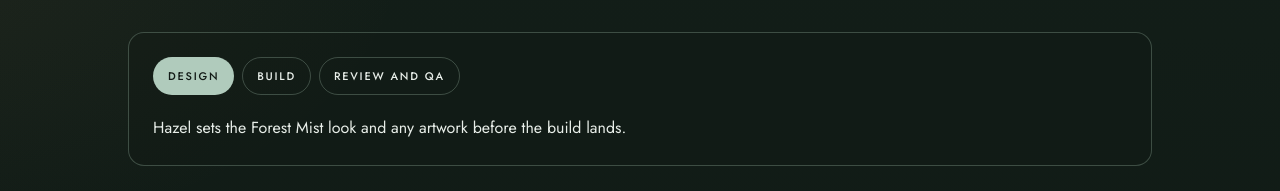
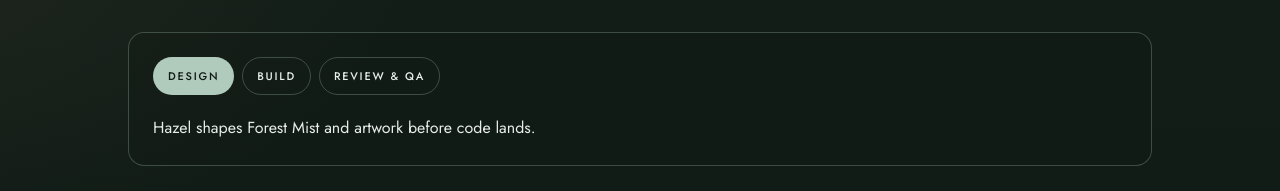
Before and after one commit to ashtonbach/agent-showcase, a Next.js app: page /showcase/ in a window 1280 px wide. Shown: the part 367-558 px from the top of the page. Built offline with nearby package versions, Linux system fonts and the light colour scheme.

Commit message:
Feature: Tabs (Author: Alder)
Co-authored-by: AshtonBach Coder <ashtonbach-coder@users.noreply.github.com>

```diff
--- a/app/lab/tabs/index.tsx
+++ b/app/lab/tabs/index.tsx
@@ -1,131 +1,81 @@
 "use client";
+import { useId, useState } from "react";
 
-import { useCallback, useId, useState } from "react";
-
-const STEPS = [
-  {
-    title: "Design",
-    body: "Hazel sets the Forest Mist look and any artwork before the build lands.",
-  },
-  {
-    title: "Build",
-    body: "Alder writes the lab feature in code, runs the gate, and ships the branch.",
-  },
-  {
-    title: "Review and QA",
-    body: "Rowan checks the PR; Cedar signs off on behavior before the coordinator merges.",
-  },
-] as const;
+const STEPS: readonly [string, string][] = [
+  ["Design", "Hazel shapes Forest Mist and artwork before code lands."],
+  ["Build", "Alder writes the lab feature, runs the gate, and ships."],
+  ["Review & QA", "Rowan reviews the PR; Cedar signs off before merge."],
+];
 
 export default function TabsLab() {
   const baseId = useId().replace(/:/g, "");
   const [selected, setSelected] = useState(0);
-
-  const select = useCallback((index: number) => {
+  const pick = (index: number) =>
     setSelected((index + STEPS.length) % STEPS.length);
-  }, []);
-
-  const onKeyDown = useCallback(
-    (event: React.KeyboardEvent<HTMLButtonElement>) => {
-      if (event.key === "ArrowRight") {
-        event.preventDefault();
-        select(selected + 1);
-      } else if (event.key === "ArrowLeft") {
-        event.preventDefault();
-        select(selected - 1);
-      }
-    },
-    [select, selected]
-  );
+  const onKeyDown = (event: React.KeyboardEvent<HTMLButtonElement>) => {
+    if (event.key === "ArrowRight") {
+      event.preventDefault();
+      pick(selected + 1);
+    } else if (event.key === "ArrowLeft") {
+      event.preventDefault();
+      pick(selected - 1);
+    }
+  };
 
   return (
-    <section
-      data-lab="tabs"
-      aria-labelledby={`${baseId}-heading`}
-      className="lab-wrap"
-    >
-      <h2 id={`${baseId}-heading`} className="lab-title">
-        How the showcase team works
-      </h2>
+    <section data-lab="tabs" aria-labelledby={`${baseId}-h`} className="lab-wrap">
+      <h2 id={`${baseId}-h`} className="lab-title">How the showcase team works</h2>
       <div className="lab-card">
-        <div
-          role="tablist"
-          aria-label="Showcase workflow steps"
-          className="lab-tablist"
-        >
-          {STEPS.map((step, index) => {
-            const tabId = `${baseId}-tab-${index}`;
-            const panelId = `${baseId}-panel-${index}`;
-            const isSelected = selected === index;
+        <div role="tablist" aria-label="Showcase workflow steps" className="lab-tablist">
+          {STEPS.map(([title], index) => {
+            const tabId = `${baseId}-t${index}`;
+            const panelId = `${baseId}-p${index}`;
+            const on = selected === index;
             return (
               <button
                 key={tabId}
                 type="button"
                 role="tab"
                 id={tabId}
-                aria-selected={isSelected}
+                aria-selected={on}
                 aria-controls={panelId}
-                tabIndex={isSelected ? 0 : -1}
-                className={`lab-tab${isSelected ? " lab-tab-active" : ""}`}
-                onClick={() => select(index)}
+                tabIndex={on ? 0 : -1}
+                className={on ? "lab-tab lab-tab-on" : "lab-tab"}
+                onClick={() => pick(index)}
                 onKeyDown={onKeyDown}
               >
-                {step.title}
+                {title}
               </button>
             );
           })}
         </div>
-        {STEPS.map((step, index) => {
-          const tabId = `${baseId}-tab-${index}`;
-          const panelId = `${baseId}-panel-${index}`;
-          const isSelected = selected === index;
+        {STEPS.map(([, body], index) => {
+          const tabId = `${baseId}-t${index}`;
+          const panelId = `${baseId}-p${index}`;
+          const on = selected === index;
           return (
             <div
               key={panelId}
               role="tabpanel"
               id={panelId}
               aria-labelledby={tabId}
-              hidden={!isSelected}
+              hidden={!on}
               className="lab-panel"
             >
-              <p className="lab-panel-text">{step.body}</p>
+              <p className="lab-copy">{body}</p>
             </div>
           );
         })}
       </div>
       <style>{`
-        .lab-wrap { width: min(720px, 100%); margin: 8px auto 56px; color: var(--mist, #F2EFE6); }
-        .lab-title { font-family: var(--serif); font-weight: 400; font-size: 30px; line-height: 1.2; margin: 0 0 20px; }
-        .lab-card {
-          border: 1px solid rgba(176, 203, 188, 0.28);
-          border-radius: 16px;
-          padding: 24px;
-          background: rgba(18, 26, 22, 0.35);
-        }
-        .lab-tablist { display: flex; flex-wrap: wrap; gap: 8px; margin-bottom: 20px; }
-        .lab-tab {
-          font-family: var(--sans);
-          font-weight: 500;
-          letter-spacing: 0.16em;
-          text-transform: uppercase;
-          font-size: 11px;
-          padding: 10px 14px;
-          border-radius: 999px;
-          border: 1px solid rgba(176, 203, 188, 0.28);
-          background: transparent;
-          color: var(--mist, #E8EEE9);
-          cursor: pointer;
-        }
-        .lab-tab-active {
-          background: var(--sage);
-          color: #121A16;
-          border-color: transparent;
-        }
-        .lab-tab:focus-visible { outline: 2px solid var(--sage); outline-offset: 2px; }
-        .lab-panel-text { margin: 0; line-height: 1.6; font-size: 16px; }
-        @media (prefers-reduced-motion: reduce) {
-          .lab-tab { transition: none; }
-        }
+.lab-wrap{width:min(720px,100%);margin:8px auto 56px;color:var(--mist,#F2EFE6)}
+.lab-title{font-family:var(--serif);font-weight:400;font-size:30px;line-height:1.2;margin:0 0 20px}
+.lab-card{border:1px solid rgba(176,203,188,.28);border-radius:16px;padding:24px;background:rgba(18,26,22,.35)}
+.lab-tablist{display:flex;flex-wrap:wrap;gap:8px;margin-bottom:20px}
+.lab-tab{font-family:var(--sans);font-weight:500;letter-spacing:.16em;text-transform:uppercase;font-size:11px;padding:10px 14px;border-radius:999px;border:1px solid rgba(176,203,188,.28);background:transparent;color:var(--mist,#E8EEE9);cursor:pointer}
+.lab-tab-on{background:var(--sage);color:#121A16;border-color:transparent}
+.lab-tab:focus-visible{outline:2px solid var(--sage);outline-offset:2px}
+.lab-copy{margin:0;line-height:1.6;font-size:16px}
       `}</style>
     </section>
   );
```
